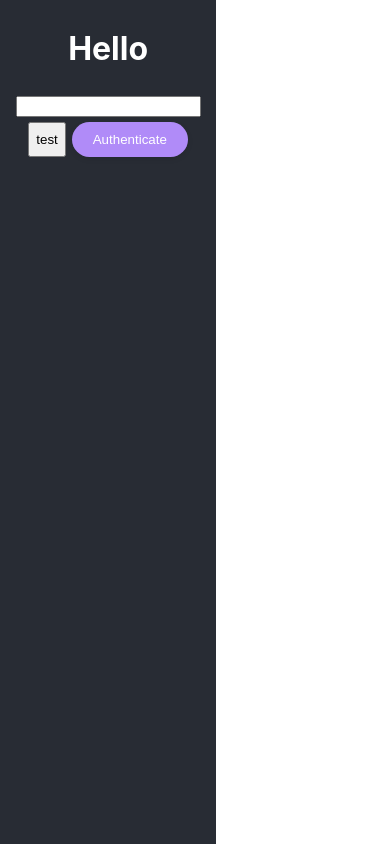
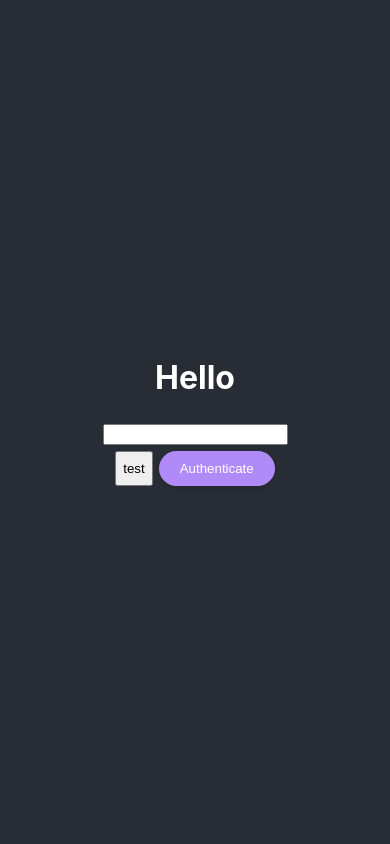
Before and after one commit to oricho123/TaskManager, a React (Create React App) app: page /login in a window 390 px wide. Built offline with nearby package versions, Linux system fonts and the light colour scheme.

Commit message:
Add support for zooming in too much

```diff
--- a/src/routes/login/styles.module.css
+++ b/src/routes/login/styles.module.css
@@ -15,13 +15,19 @@ aside {
 
 main {
     flex-basis: 50%;
-    box-sizing: border-box;
-    padding: 2% 4%;
     background-color: var(--bg-color);
     display: flex;
     flex-direction: column;
     align-items: center;
+    justify-content: center;
     gap: var(--gap);
+    overflow: auto;
+    box-sizing: border-box;
+    padding: 2% 4%;
+}
+
+header > h1 {
+    margin-block-start: 0;
 }
 
 section {
@@ -49,4 +55,8 @@ section {
     .login-page-banner {
         display: none;
     }
+
+    .login-page > main {
+        flex-basis: 100%
+    }
 }
```
